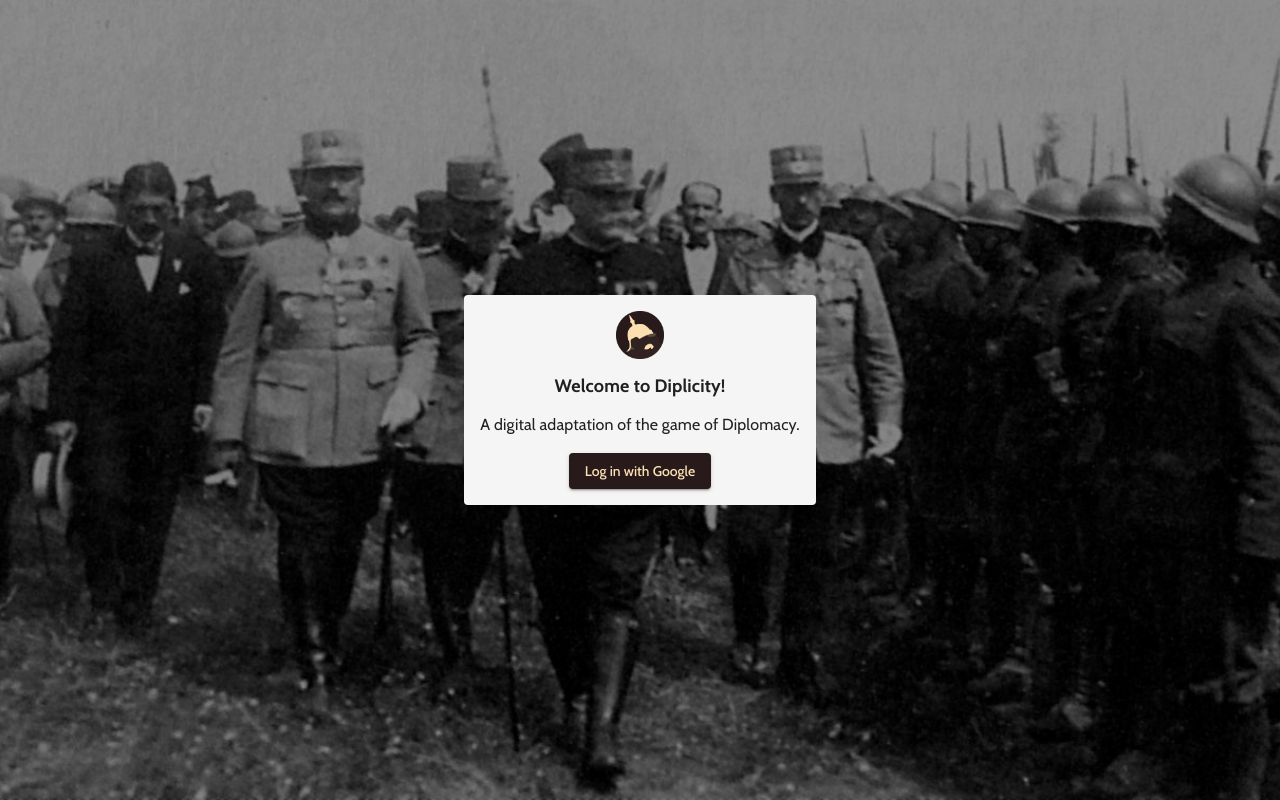
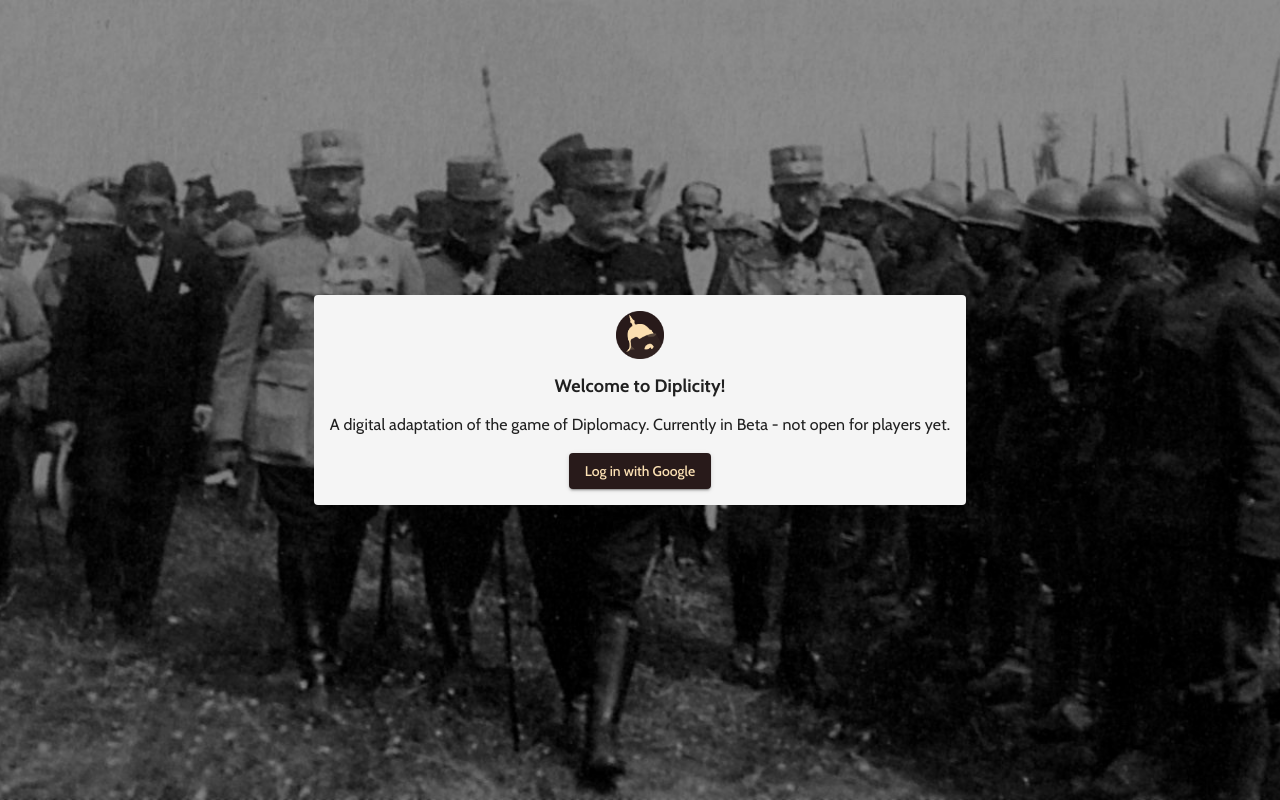
Before and after one commit to johnpooch/diplicity-react, a React (Vite) app: page / in a window 1280 px wide. Built offline with nearby package versions, Linux system fonts and the light colour scheme.

Commit message:
Updated login
Chase away players

```diff
--- a/src/screens/logged-out/login.tsx
+++ b/src/screens/logged-out/login.tsx
@@ -50,7 +50,8 @@ const Login: React.FC = () => {
           Welcome to Diplicity!
         </Typography>
         <Typography variant="body1">
-          A digital adaptation of the game of Diplomacy.
+          A digital adaptation of the game of Diplomacy. Currently in Beta - not
+          open for players yet.
         </Typography>
         <Box display="flex" justifyContent="center" mt={2}>
           <Button variant="contained" color="primary" onClick={onClickLogin}>
```
